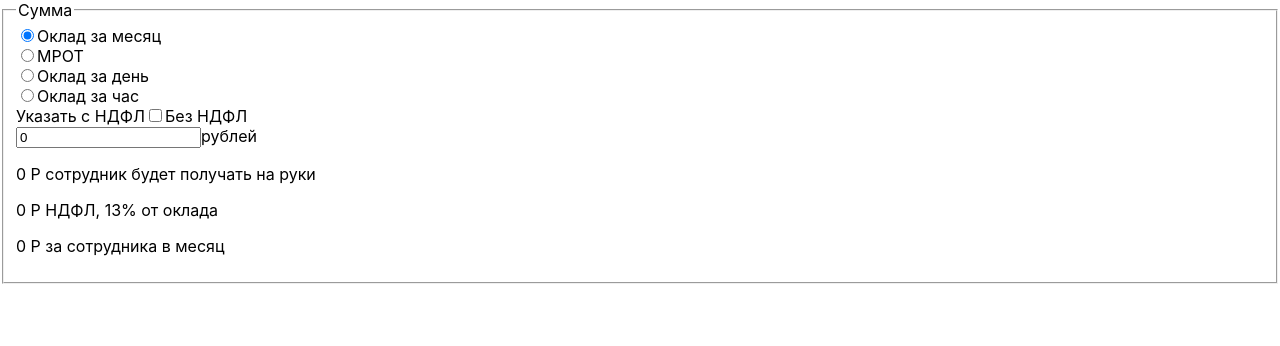
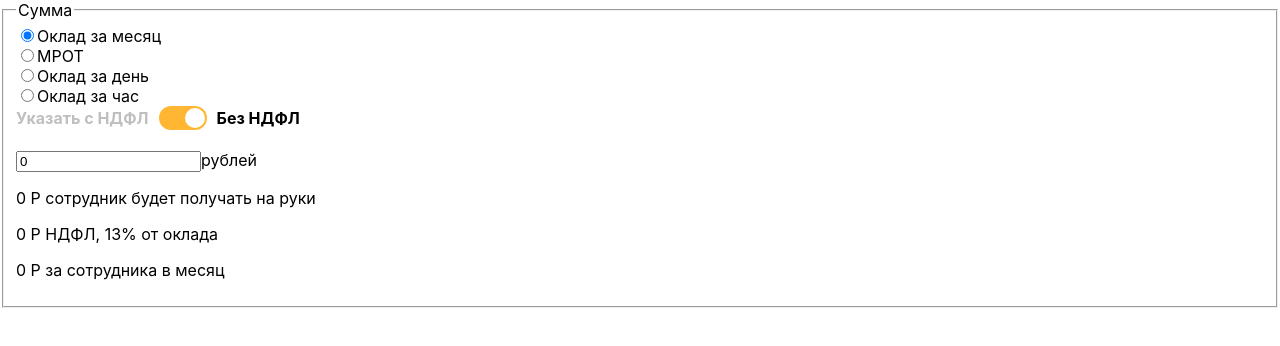
Before and after one commit to kripton-it/test-soft-media-lab, a React (Create React App) app: page / in a window 1280 px wide. Shown: the top 346 px of the page. Built offline with nearby package versions, Linux system fonts and the light colour scheme.

Commit message:
Add styles for vat toggler

```diff
--- a/package.json
+++ b/package.json
@@ -7,6 +7,7 @@
     "@testing-library/react": "^11.1.0",
     "@testing-library/user-event": "^12.1.10",
     "bootstrap": "^4.5.3",
+    "node-sass": "^4.14.1",
     "react": "^17.0.1",
     "react-dom": "^17.0.1",
     "react-number-format": "^4.4.1",
--- a/src/components/Form/Form.tsx
+++ b/src/components/Form/Form.tsx
@@ -6,12 +6,13 @@ import Input from '../Input';
 import Radio from '../Radio';
 import Toggle from '../Toggle';
 
-import { PAYMENT_OPTIONS, PaymentOptionValue } from './consts';
+import { PAYMENT_OPTIONS, PaymentOptionValue, toggleLabels } from './consts';
 import { IProps } from './types';
 
 export const Form: React.FC<IProps> = (props) => {
   const { handleSubmit, paymentOption, withVat } = props;
   const isMinimalOptionSelected = paymentOption === PaymentOptionValue.MINIMAL;
+
 
   return (
     <form onSubmit={handleSubmit} noValidate={true}>
@@ -31,6 +32,7 @@ export const Form: React.FC<IProps> = (props) => {
             <Field
               name='withVat'
               component={Toggle}
+              props={{ labels: toggleLabels }}
               id='withVat'
             />
             <Field
--- a/src/components/Form/consts.ts
+++ b/src/components/Form/consts.ts
@@ -41,3 +41,8 @@ export const initialValues = {
   sum: '0',
   withVat: false
 };
+
+export const toggleLabels = {
+  yes: 'Указать с НДФЛ',
+  no: 'Без НДФЛ'
+}
--- /dev/null
+++ b/src/components/Toggle/Toggle.scss
@@ -0,0 +1,80 @@
+.toggle_wrapper {
+  display: flex;
+  align-items: center;
+  margin-bottom: 20px;
+}
+
+.toggle_input {
+  position: relative;
+  width: 48px;
+  height: 24px;
+  border-radius: 50%;
+  margin-left: 10px;
+  margin-right: 10px;
+}
+
+.toggle_checkbox {
+  position: relative;
+  width: 100%;
+  height: 100%;
+  padding: 0;
+  margin: 0;
+  opacity: 0;
+  cursor: pointer;
+  z-index: 3;
+}
+
+.toggle_knobs {
+  z-index: 2;
+  position: absolute;
+  top: 0;
+  right: 0;
+  bottom: 0;
+  left: 0;
+}
+
+.toggle_knobs:before {
+  content: '';
+  position: absolute;
+  top: 2px;
+  left: 26px;
+  width: 20px;
+  height: 20px;
+  background-color: #ffffff;
+  border-radius: 50%;
+  transition: 0.3s cubic-bezier(0.18, 0.89, 0.35, 1.15) all;
+}
+
+.toggle_checkbox:checked + .toggle_knobs:before {
+  left: 3px;
+}
+
+.toggle_layer {
+  background-color: orange;
+  border-radius: 12px;
+  transition: 0.3s ease all;
+  z-index: 1;
+  position: absolute;
+  top: 0;
+  right: 0;
+  bottom: 0;
+  left: 0;
+  opacity: 0.8;
+}
+
+.toggle_checkbox:checked ~ .toggle_layer {
+  background-color: gray;
+  opacity: 0.5;
+}
+
+.toggle_label {
+  font-weight: bold;
+  cursor: pointer;
+  transition: 0.3s cubic-bezier(0.18, 0.89, 0.35, 1.15) all;
+  opacity: 1;
+}
+
+.toggle_label--muted {
+  opacity: 0.5;
+  color: gray;
+}
--- a/src/components/Toggle/Toggle.tsx
+++ b/src/components/Toggle/Toggle.tsx
@@ -1,18 +1,29 @@
 import React from 'react';
 
+import './Toggle.scss';
+
 const Toggle: React.FC = (field: any) => {
-  const { id, input, withVat } = field;
+  const { id, input, labels, withVat } = field;
 
   return (
-    <div>
-      <label htmlFor={id}>Указать с НДФЛ</label>
+    <div className='toggle_wrapper'>
+      <label htmlFor={id} className={`toggle_label${!withVat ? ' toggle_label--muted' : ''}`}>
+        {labels.yes}
+      </label>
+      <div className='toggle_input'>
         <input
           type='checkbox'
+          className='toggle_checkbox'
           id={id}
           { ...input }
           checked={withVat}
         />
-      <label htmlFor={id}>Без НДФЛ</label>
+        <span className='toggle_knobs' />
+        <span className='toggle_layer' />
+      </div>
+      <label htmlFor={id} className={`toggle_label${withVat ? ' toggle_label--muted' : ''}`}>
+        {labels.no}
+      </label>
     </div>
   )
 };
```
Also changed, not shown: 1 other file (tests, documents, lock files or other folders). Lines whose indentation alone changed are shown as unchanged.
